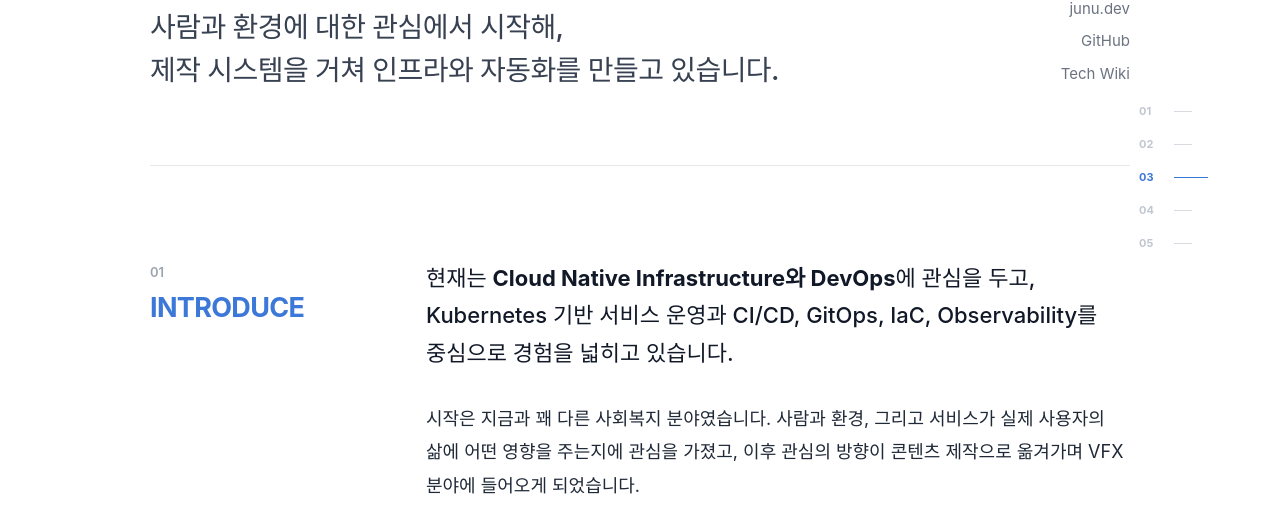
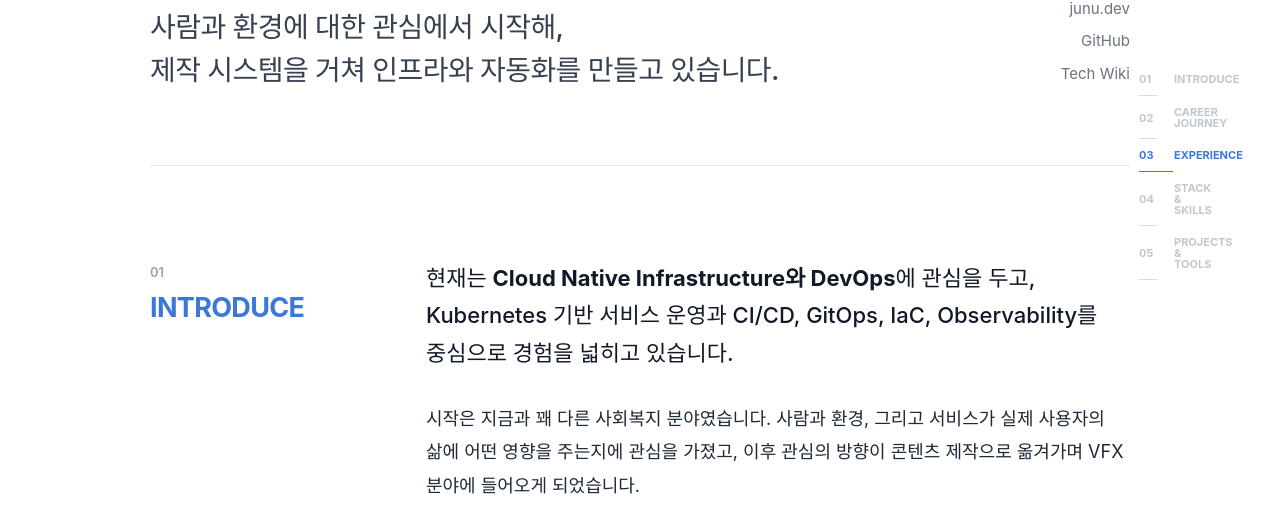
Before and after one commit to Vivacissimo/resume, a plain HTML site: page index.html in a window 1280 px wide. Shown: the part 223-744 px from the top of the page. Drawn offline with Linux system fonts and the light colour scheme; a web font is replaced by a local one.

Commit message:
Move section indicator right and add labels

```diff
--- a/index.html
+++ b/index.html
@@ -19,19 +19,19 @@
   <body>
     <aside class="section-indicator" aria-label="Resume sections">
       <a class="indicator-link is-active" href="#introduce" data-section="introduce" aria-label="01 Introduce">
-        <span>01</span><i></i>
+        <span class="indicator-number">01</span><span class="indicator-label">INTRODUCE</span><i></i>
       </a>
       <a class="indicator-link" href="#journey" data-section="journey" aria-label="02 Career Journey">
-        <span>02</span><i></i>
+        <span class="indicator-number">02</span><span class="indicator-label">CAREER JOURNEY</span><i></i>
       </a>
       <a class="indicator-link" href="#experience" data-section="experience" aria-label="03 Experience">
-        <span>03</span><i></i>
+        <span class="indicator-number">03</span><span class="indicator-label">EXPERIENCE</span><i></i>
       </a>
       <a class="indicator-link" href="#skills" data-section="skills" aria-label="04 Stack and Skills">
-        <span>04</span><i></i>
+        <span class="indicator-number">04</span><span class="indicator-label">STACK &amp; SKILLS</span><i></i>
       </a>
       <a class="indicator-link" href="#projects" data-section="projects" aria-label="05 Selected Projects and Tools">
-        <span>05</span><i></i>
+        <span class="indicator-number">05</span><span class="indicator-label">PROJECTS &amp; TOOLS</span><i></i>
       </a>
     </aside>
 
@@ -105,7 +105,7 @@
               <div>
                 <h3>순천향대학교 사회복지학과</h3>
                 <p class="journey-subtitle">2016.03 ~ 2022.09</p>
-                <p>Social Welfare · People & Environment — 사람과 환경, 서비스가 사용자에게 미치는 영향에 관심을 두었던 출발점.</p>
+                <p>Social Welfare · People &amp; Environment — 사람과 환경, 서비스가 사용자에게 미치는 영향에 관심을 두었던 출발점.</p>
               </div>
             </li>
             <li>
```
